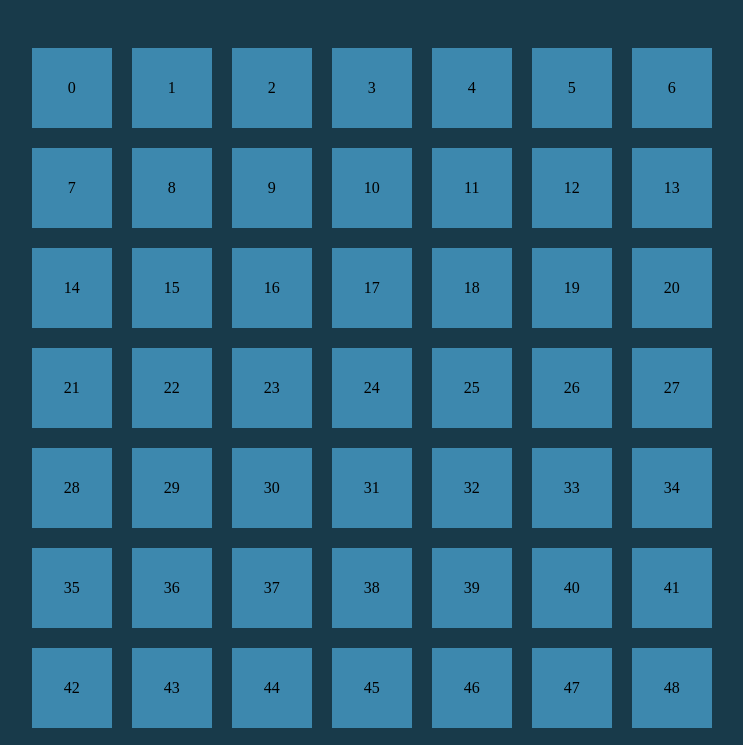
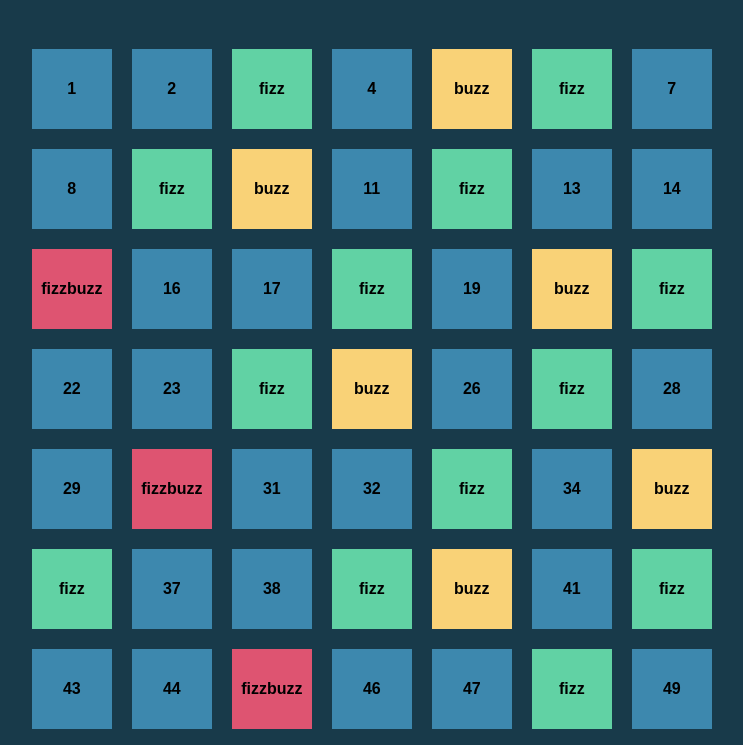
Before and after one commit to pizzi9523/js-fizzbuzzdom, a plain HTML site: page index.html in a window 1280 px wide. Shown: the part 160-905 px from the top of the page, without its empty margins (239-982 px from the left). Drawn offline with Linux system fonts and the light colour scheme.

Commit message:
Imposto uno stile diverso a seconda del valore i

```diff
--- a/assets/css/style.css
+++ b/assets/css/style.css
@@ -1,5 +1,6 @@
 body{
     background-color: #183A4A;
+    font-family: Arial, Helvetica, sans-serif
 }
 
 .container{
@@ -11,8 +12,8 @@ body{
 
 p{
     margin: 10px;
-    background-color: #3D88AE;
     text-align: center;
+    font-weight: bold;
     line-height: 80px;
     width: 80px;
     height: 80px;
--- a/assets/js/main.js
+++ b/assets/js/main.js
@@ -2,10 +2,27 @@
 const containerElement = document.querySelector(".container");
 
 
-for (let i = 0; i <= 100; i++) {
+for (let i = 1; i <= 100; i++) {
     //console.log(i);
     const number = document.createElement("p");
     number.append(i)
     containerElement.append(number)
+
+    // A seconda del valore dell'indice imposto uno stile differende per multipli di 3 e di 5 e/o entrambi
+    if (i % 3 == 0 && i % 5 == 0) {
+        number.style.backgroundColor = "#DE5471";
+        number.innerHTML = "fizzbuzz"
+    }
+    else if (i % 3 == 0) {
+        number.style.backgroundColor = "#61D2A4";
+        number.innerHTML = "fizz"
+    }
+    else if (i % 5 == 0) {
+        number.style.backgroundColor = "#F9D277";
+        number.innerHTML = "buzz"
+    }
+    else {
+        number.style.backgroundColor = "#3D88AE";
+    }
+
 }
-// A seconda del valore dell'indice imposto uno stile differende per multipli di 3 e di 5 e/o entrambi
```
